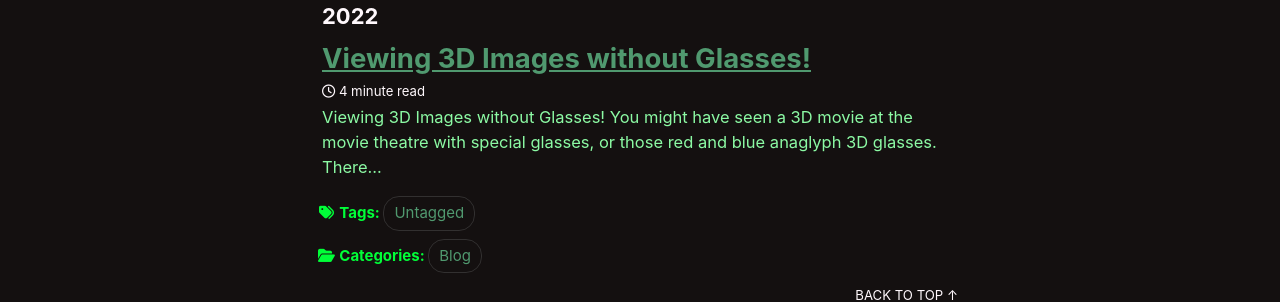
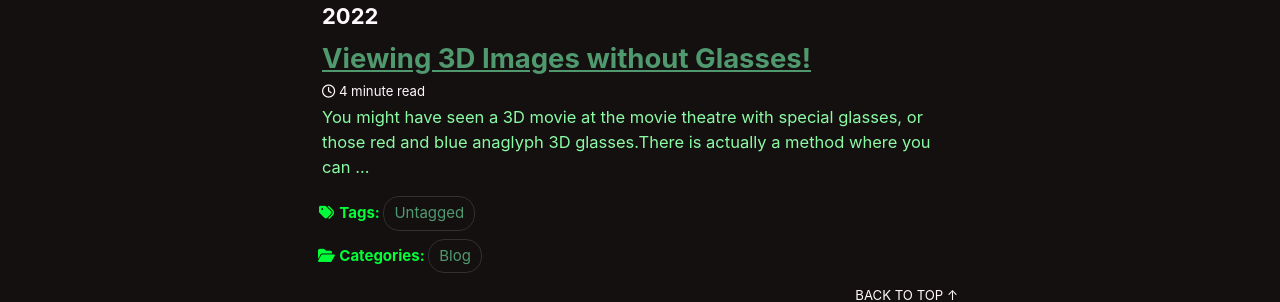
Before and after one commit to ilikecandy/jacobtian.com-v2, a Jekyll site: the page built from _pages/blog.md, in a window 1280 px wide. Shown: the part 299-601 px from the top of the page. Built offline with Jekyll 4.4.1, drawn with Linux system fonts in a browser that asks for light colours; cached includes are drawn as plain includes; nearby versions of some CDN libraries.

Commit message:
Update 2022-01-18-stereoscopic-image-viewing.md

```diff
--- a/_posts/2022-01-18-stereoscopic-image-viewing/2022-01-18-stereoscopic-image-viewing.md
+++ b/_posts/2022-01-18-stereoscopic-image-viewing/2022-01-18-stereoscopic-image-viewing.md
@@ -11,8 +11,8 @@ tags:
   - Untagged
 ---
 
-## Viewing 3D Images without Glasses!
-You might have seen a 3D movie at the movie theatre with special glasses, or those red and blue anaglyph 3D glasses. There is actually a method where you can see images in 3D without any glasses right on your phone or computer screen! This method is known as stereoscopy, where it creates the illusion of depth. I found this concept very fascinating and I highly recommend you to try it! There are two methods for viewing without any equipment; parallel and cross. They both involve 'combining' two perspectives into one image that will appear to have depth. This is also used in the Magic Eye series of books, which uses parallel viewing.
+You might have seen a 3D movie at the movie theatre with special glasses, or those red and blue anaglyph 3D glasses.There is actually a method where you can see images in 3D without any glasses right on your phone or computer screen!
+This method is known as stereoscopy, where it creates the illusion of depth. I found this concept very fascinating and I highly recommend you to try it! There are two methods for viewing without any equipment; parallel and cross. They both involve 'combining' two perspectives into one image that will appear to have depth. This is also used in the Magic Eye series of books, which uses parallel viewing.
 
 ![Mind-blowing 3D Cross View Illusion](https://unbelievable-facts.com/wp-content/uploads/2015/12/Screen-Shot-2015-12-21-at-10.39.10-PM.jpg)
 > Example of a stereoscopic image that can be viewed using the cross
```
